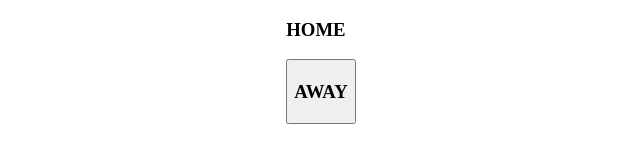
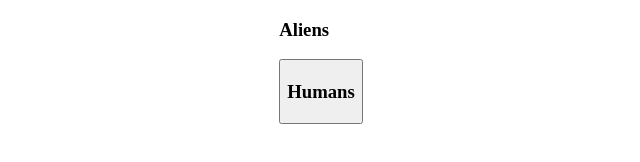
Before and after one commit to b0bmann/basketballscoreboard, a website built with Vite: page index.html in a window 1280 px wide. Shown: the whole page, without its empty margins (319-959 px from the left). Built offline with nearby package versions, Linux system fonts and the light colour scheme.

Commit message:
Changed score headers

```diff
--- a/index.html
+++ b/index.html
@@ -5,11 +5,11 @@
     <body>
         <div class="container">
             <div>
-                <h3>HOME</h3>
+                <h3>Aliens</h3>
                 <button id="homebuttononepoint" onclick="f_homeBtnOnePoint()"
             </div>
             <div>
-                <h3>AWAY</h3>
+                <h3>Humans</h3>
             </div>
         </div>
         <script src="index.js"></script>
```
